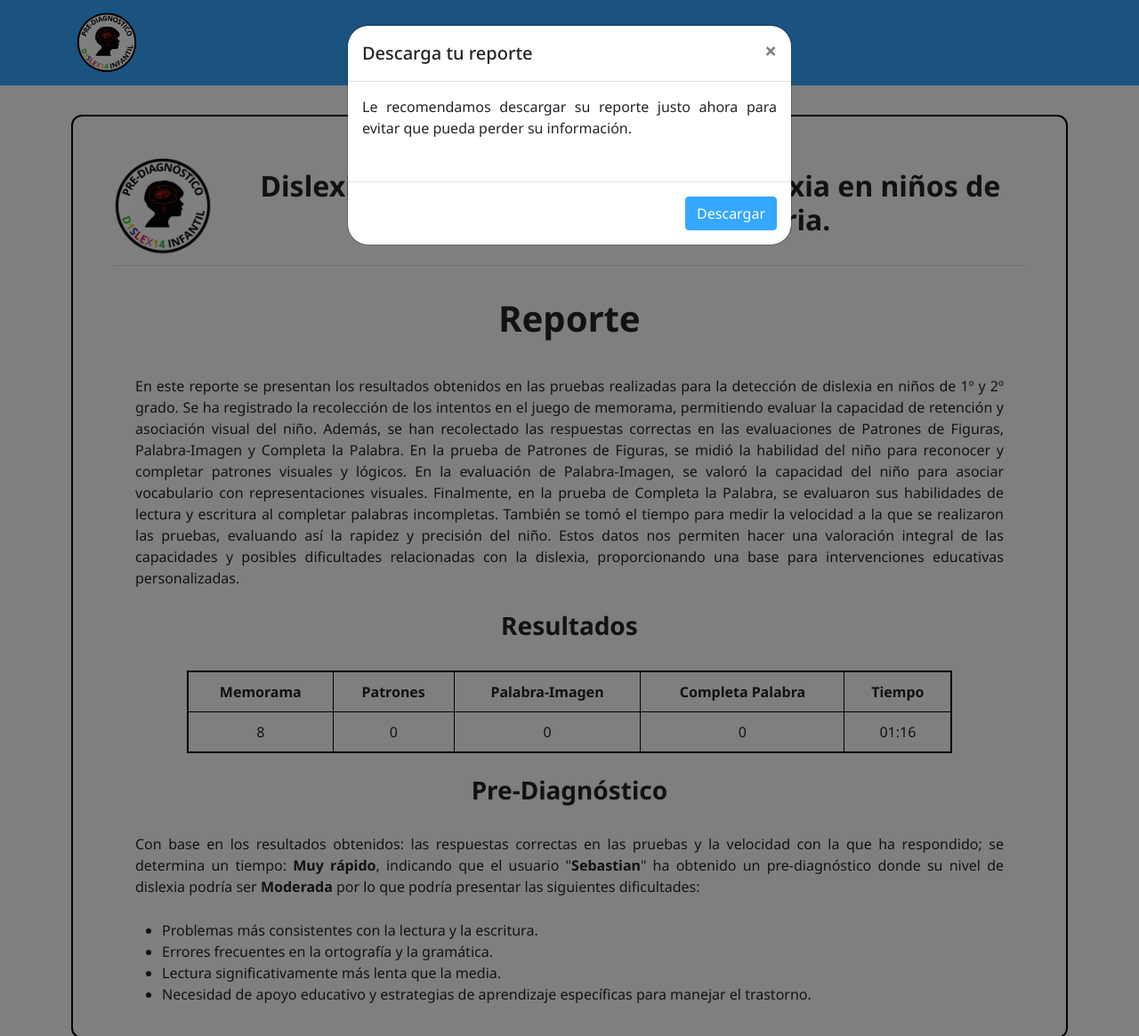
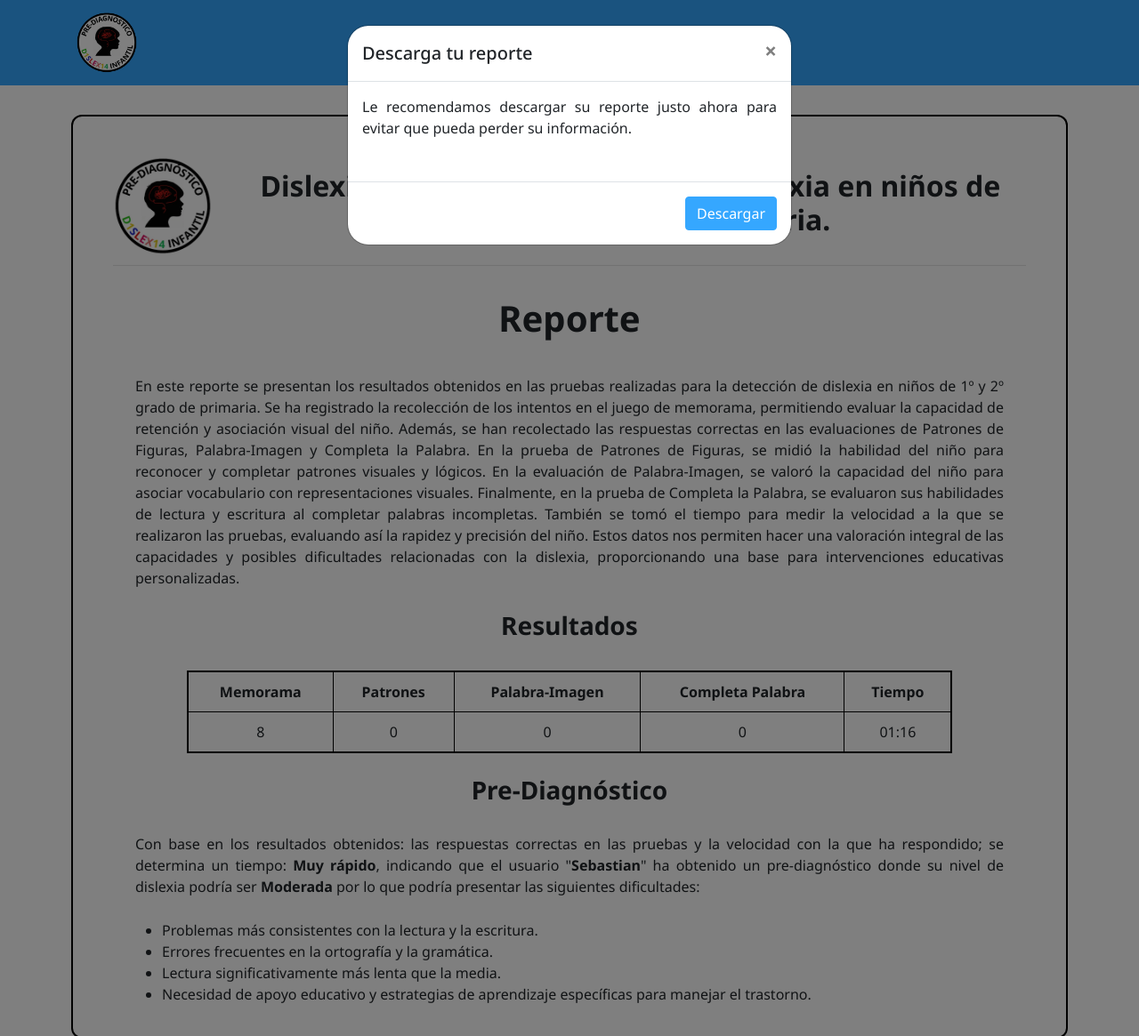
Before and after one commit to SdazaP/pre-diagnostico-dislexia, a PHP site: page /reporte.php in a window 1280 px wide. Shown: the top 1165 px of the page at 89% size. Run offline with PHP 8.4, Linux system fonts and the light colour scheme; the visitor is signed in with stand-in values (Sample User, id 1); data comes from the database, SQL or seed files in the repository; some libraries are stand-ins or nearby versions; some web fonts are replaced.

Commit message:
Texto reporte

```diff
--- a/css/style.css
+++ b/css/style.css
@@ -218,6 +218,7 @@ h1 {
 
 .eval-container{
     width: 70%;
+    max-width: 750px;
     margin: 0 auto;
     display: flex;
     flex-direction: column;
--- a/reporte.php
+++ b/reporte.php
@@ -72,7 +72,7 @@ include("template/header.php") ?>
             <hr>
             <h1>Reporte</h1>
             <p>
-            En este reporte se presentan los resultados obtenidos en las pruebas realizadas para la detección de dislexia en niños de 1º y 2º grado. Se ha registrado la recolección de los intentos en el juego de memorama, permitiendo evaluar la capacidad de retención y asociación visual del niño. Además, se han recolectado las respuestas correctas en las evaluaciones de Patrones de Figuras, Palabra-Imagen y Completa la Palabra. En la prueba de Patrones de Figuras, se midió la habilidad del niño para reconocer y completar patrones visuales y lógicos. En la evaluación de Palabra-Imagen, se valoró la capacidad del niño para asociar vocabulario con representaciones visuales. Finalmente, en la prueba de Completa la Palabra, se evaluaron sus habilidades de lectura y escritura al completar palabras incompletas.
+            En este reporte se presentan los resultados obtenidos en las pruebas realizadas para la detección de dislexia en niños de 1º y 2º grado de primaria. Se ha registrado la recolección de los intentos en el juego de memorama, permitiendo evaluar la capacidad de retención y asociación visual del niño. Además, se han recolectado las respuestas correctas en las evaluaciones de Patrones de Figuras, Palabra-Imagen y Completa la Palabra. En la prueba de Patrones de Figuras, se midió la habilidad del niño para reconocer y completar patrones visuales y lógicos. En la evaluación de Palabra-Imagen, se valoró la capacidad del niño para asociar vocabulario con representaciones visuales. Finalmente, en la prueba de Completa la Palabra, se evaluaron sus habilidades de lectura y escritura al completar palabras incompletas.
             También se tomó el tiempo para medir la velocidad a la que se realizaron las pruebas, evaluando así la rapidez y precisión del niño. Estos datos nos permiten hacer una valoración integral de las capacidades y posibles dificultades relacionadas con la dislexia, proporcionando una base para intervenciones educativas personalizadas.
             </p>
             <h3>Resultados</h3>
```
